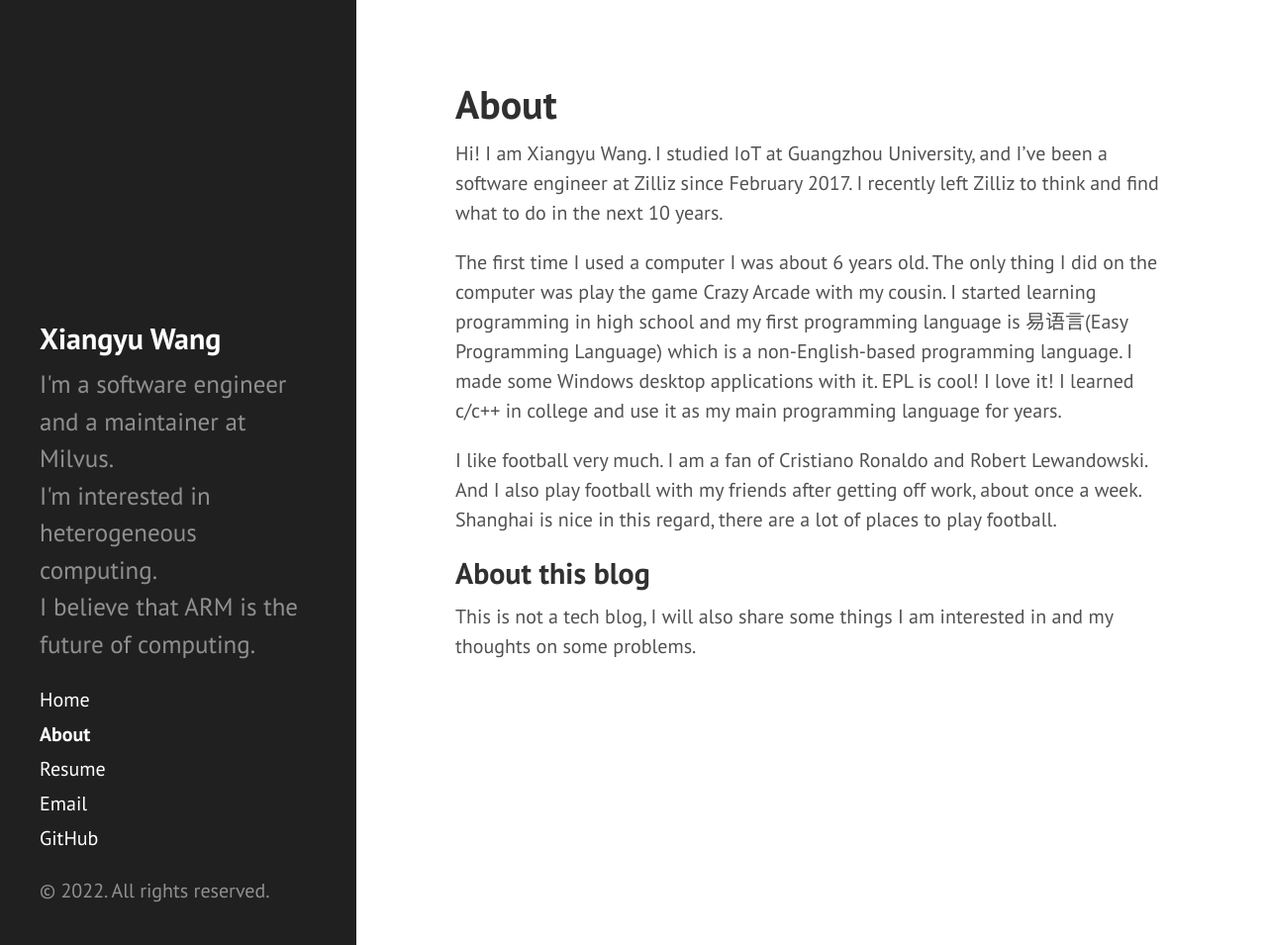
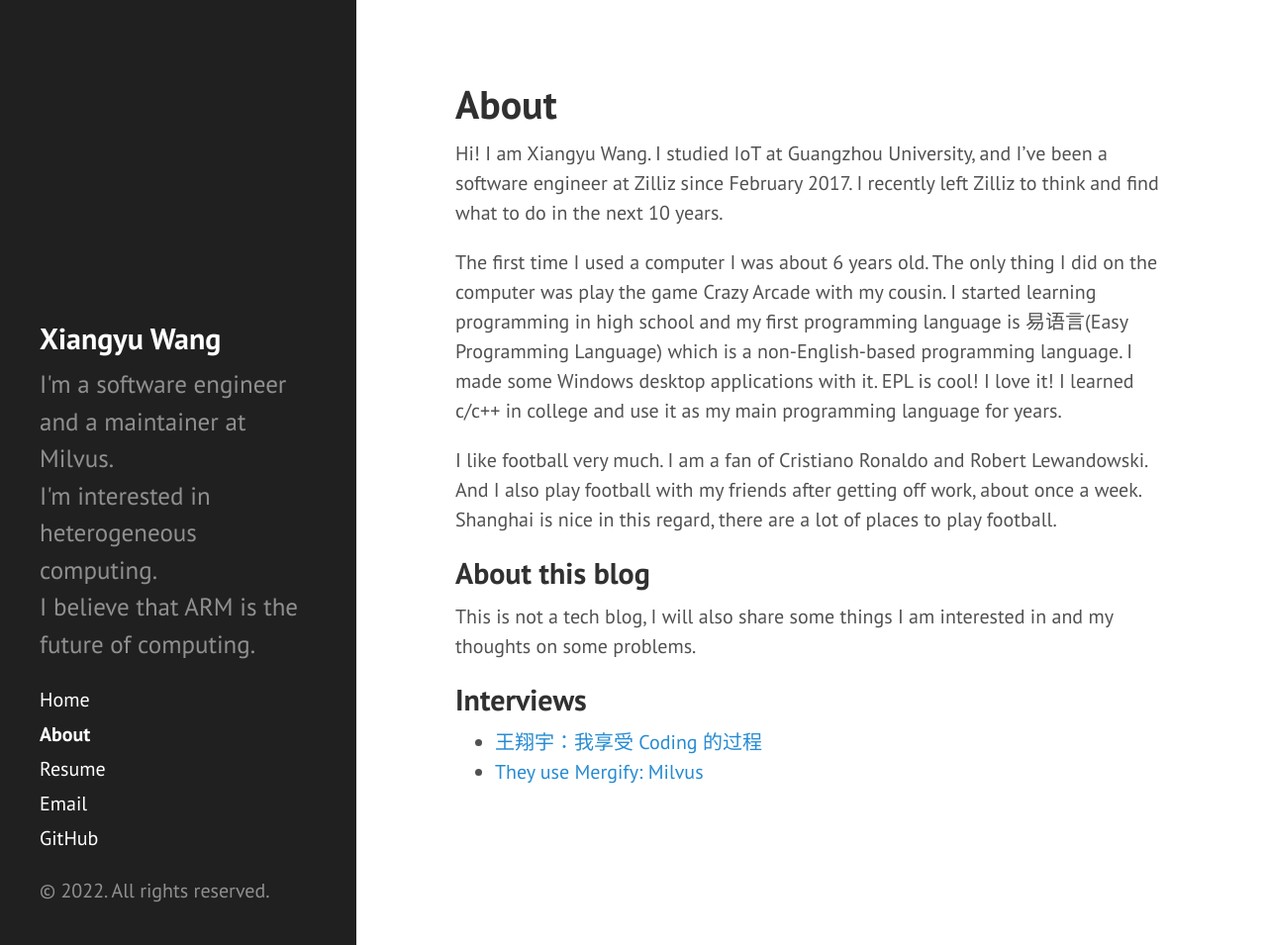
Before and after one commit to wxyucs/wxyucs.github.io, a Jekyll site: the page built from about.md, in a window 1280 px wide and 955 px high. Shown: the whole window at 99% size. Built offline with Jekyll 4.4.1, drawn with Linux system fonts in a browser that asks for light colours.

Commit message:
update the about page

```diff
--- a/about.md
+++ b/about.md
@@ -13,3 +13,8 @@ I like football very much. I am a fan of Cristiano Ronaldo and Robert Lewandowsk
 ## About this blog
 
 This is not a tech blog, I will also share some things I am interested in and my thoughts on some problems.
+
+## Interviews
+
+- [王翔宇：我享受 Coding 的过程](https://gitee.com/gitee-stars/22)
+- [They use Mergify: Milvus](https://blog.mergify.com/they-use-mergify-milvus/)
```
